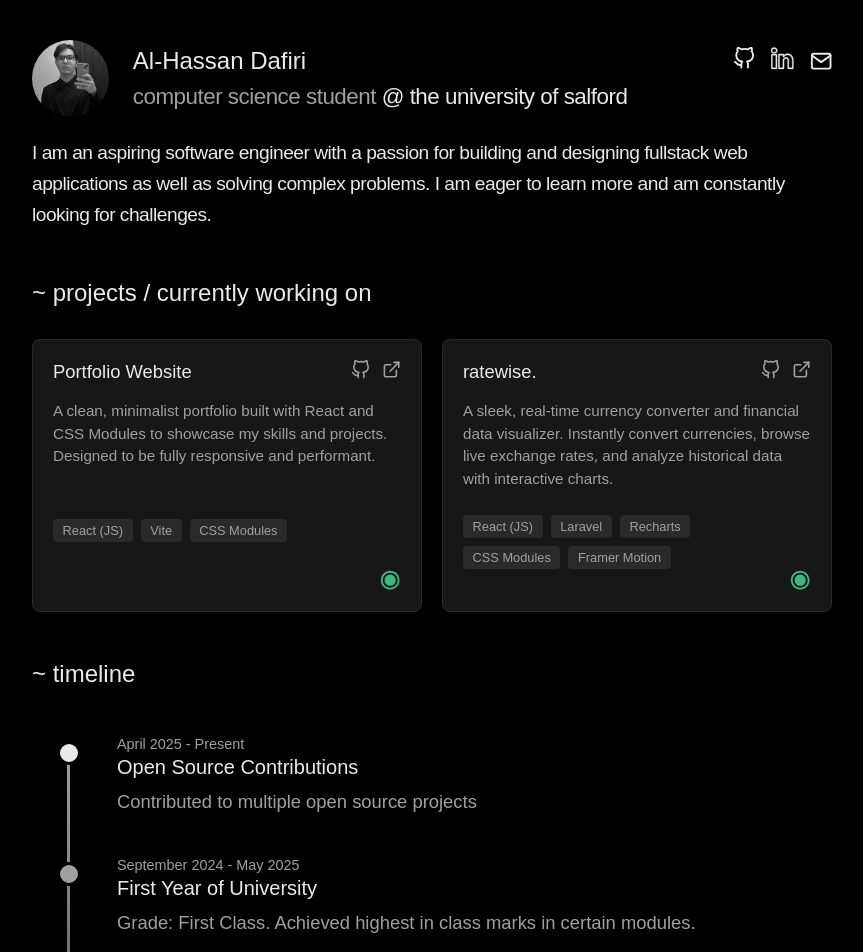
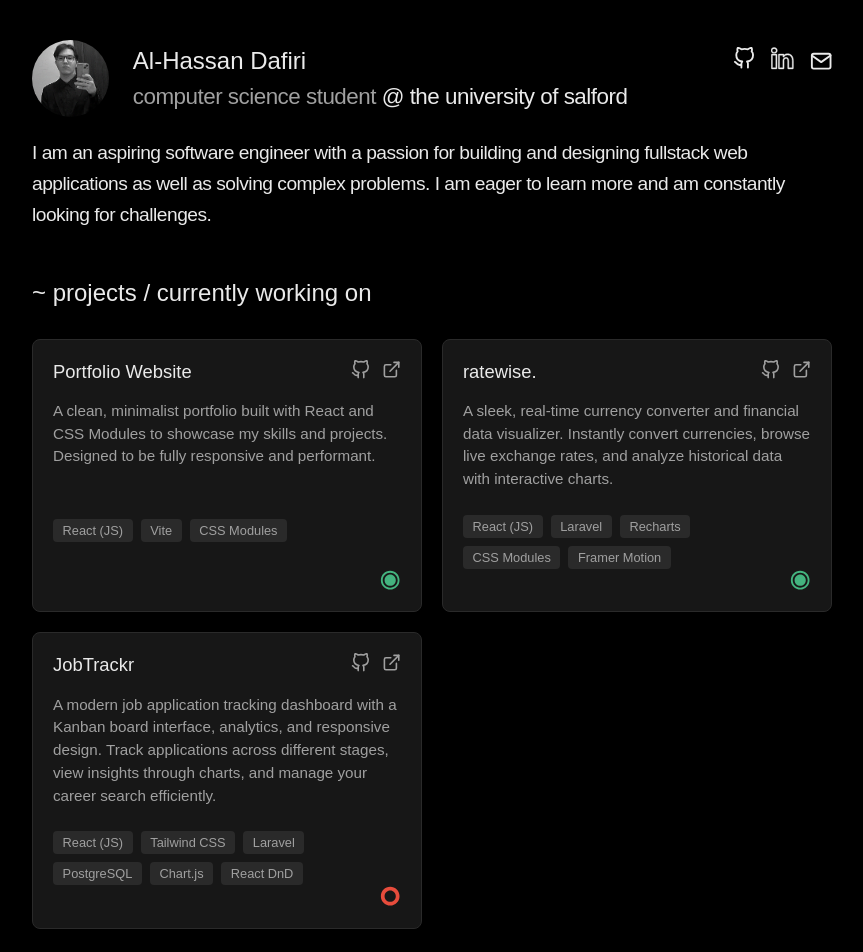
Before and after one commit to alhassandafiri/dafiri-dev, a React (Vite) app: page / in a window 1280 px wide. Shown: the top 952 px of the page, without its empty margins (208-1071 px from the left). Built offline with nearby package versions, Linux system fonts and the light colour scheme; a web font is replaced by a local one.

Commit message:
add new project to dashboard

```diff
--- a/src/data/data.js
+++ b/src/data/data.js
@@ -16,6 +16,15 @@ export const projectsData = [
   liveLink: 'http://localhost:5175/',
   progress: 100
 },
+{
+  title: 'JobTrackr',
+  description: 'A modern job application tracking dashboard with a Kanban board interface, analytics, and responsive design. Track applications across different stages, view insights through charts, and manage your career search efficiently.',
+  technologies: ['React (JS)', 'Tailwind CSS', 'Laravel', 'PostgreSQL', 'Chart.js', 'React DnD'],
+  githubLink: 'https://github.com/alhassandafiri/jobtrackr',
+  liveLink: 'http://localhost:5173/', // replace with actual deployed URL later
+  progress: 0 // set to 100 when fully complete
+}
+
 ];
 
 
```
